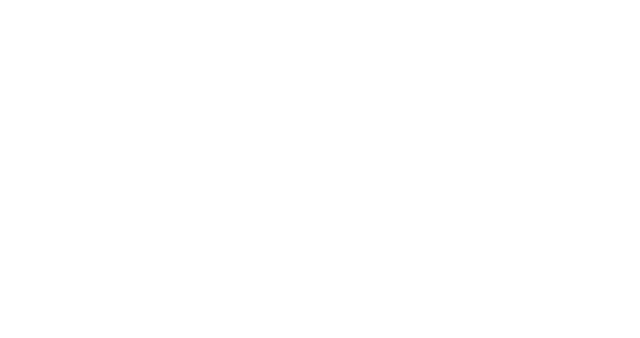
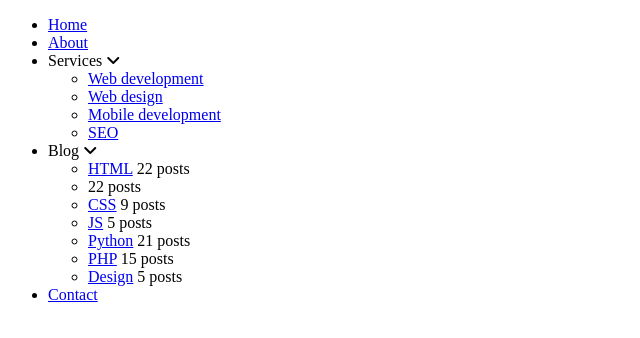
Before and after one commit to karolina-michalak/mini-projects, a plain HTML site: page dropdown-menu/index.html in a window 1280 px wide. Shown: the whole page, without its empty margins (0-640 px from the left). Drawn offline with Linux system fonts and the light colour scheme.

Commit message:
created html

```diff
--- a/dropdown-menu/index.html
+++ b/dropdown-menu/index.html
@@ -9,6 +9,30 @@
     <title>Dropdown menu</title>
 </head>
 <body>
-
+    <nav id="navbar">
+        <ul>
+            <li><a href="#">Home</a></li>
+            <li><a href="#">About</a></li>
+            <li>Services <i class="fas fa-angle-down"></i>
+                <ul>
+                    <li><a href="#">Web development</a></li>
+                    <li><a href="#">Web design</a></li>
+                    <li><a href="#">Mobile development</a></li>
+                    <li><a href="#">SEO</a></li>
+                </ul>
+            </li>
+            <li>Blog <i class="fas fa-angle-down"></i>
+                <ul>
+                    <li><a href="#">HTML</a> <span>22 posts</span></li>                    <li><a href="#"></a> <span>22 posts</span></li>
+                    <li><a href="#">CSS</a> <span>9 posts</span></li>
+                    <li><a href="#">JS</a> <span>5 posts</span></li>
+                    <li><a href="#">Python</a> <span>21 posts</span></li>
+                    <li><a href="#">PHP</a> <span>15 posts</span></li>
+                    <li><a href="#">Design</a> <span>5 posts</span></li>
+                </ul>
+            </li>
+            <li><a href="#">Contact</a></li>
+        </ul>
+    </nav>
 </body>
 </html>
```
